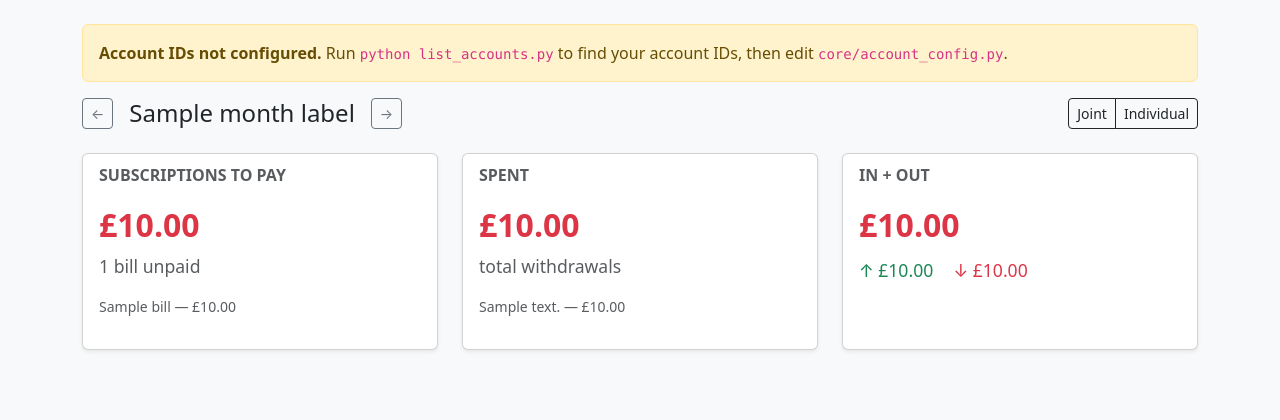
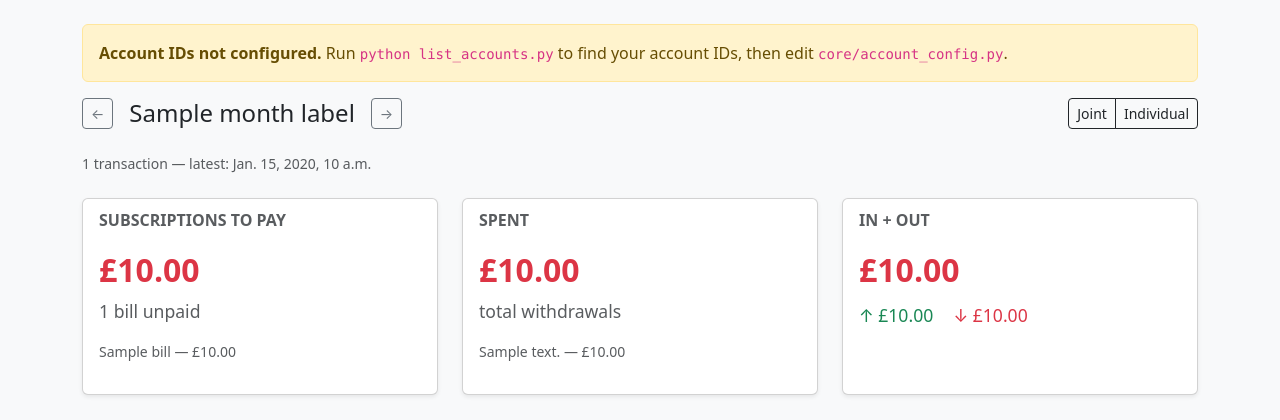
Before and after one commit to thomaspreece/firefly3-dashboard, a Django app: template core/templates/core/dashboard.html in a window 1280 px wide. Shown: the part 50-470 px from the top of the page. Run offline with Django 5.2, Linux system fonts and the light colour scheme; the template is opened without the code that fills it: most values are stand-ins (such as "Sample title", 1, 10 or a date in 2020).

Commit message:
Add transaction count and latest date below month picker

```diff
--- a/core/templates/core/dashboard.html
+++ b/core/templates/core/dashboard.html
@@ -32,6 +32,10 @@
   </div>
 
 </div>
+
+{% if latest_transaction_date %}
+<p class="text-muted small mb-4">{{ transaction_count }} transaction{{ transaction_count|pluralize }} &mdash; latest: {{ latest_transaction_date }}</p>
+{% endif %}
 
 <!-- Three stat cards -->
 <div class="row g-4">
--- a/core/views.py
+++ b/core/views.py
@@ -60,6 +60,9 @@ def dashboard(request):
     spent = calculate_spent(transactions, account_ids)
     in_out = calculate_in_out(transactions, account_ids)
 
+    dates = [t["date"][:10] for t in transactions if t.get("date")]
+    latest_transaction_date = max(dates) if dates else None
+
     prev_year, prev_month = _adjacent_month(year, month, -1)
     next_year, next_month = _adjacent_month(year, month, 1)
 
@@ -73,5 +76,7 @@ def dashboard(request):
         "spent": spent,
         "in_out": in_out,
         "account_ids_configured": bool(account_ids),
+        "latest_transaction_date": latest_transaction_date,
+        "transaction_count": len(transactions),
     }
     return render(request, "core/dashboard.html", context)
```
